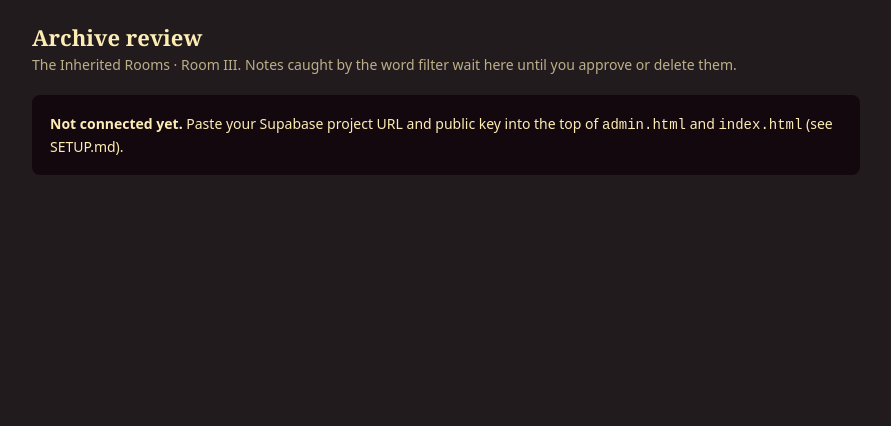
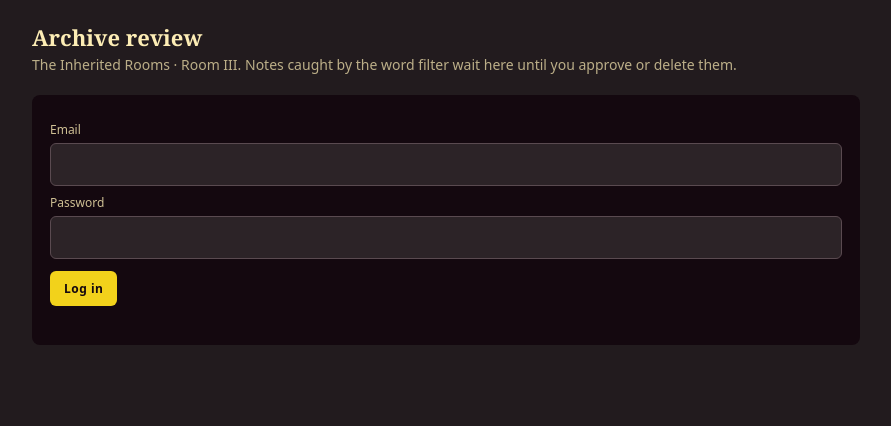
Before and after one commit to BhawanaSingh-cmd/Inherited-Rooms, a plain HTML site: page archive/admin.html in a window 1280 px wide. Shown: the whole page, without its empty margins (194-1085 px from the left). Drawn offline with nearby package versions, Linux system fonts and the light colour scheme.

Commit message:
Add files via upload

```diff
--- a/archive/admin.html
+++ b/archive/admin.html
@@ -60,8 +60,8 @@ button:focus-visible,input:focus-visible{outline:2px solid var(--gold);outline-o
 </main>
 <script>
 /* ===== paste the same two values as in index.html ===== */
-var SUPABASE_URL='';
-var SUPABASE_KEY='';
+var SUPABASE_URL='https://ofebvgqziviwpexfexym.supabase.co';
+var SUPABASE_KEY='sb_publishable_HoEVWlvFtCW8iffjELafDg_g-LBuYxT';
 /* ======================================================= */
 (function(){
 var $=function(id){return document.getElementById(id)};
```
Also changed, not shown: archive/index.html (+2 -2 lines).
